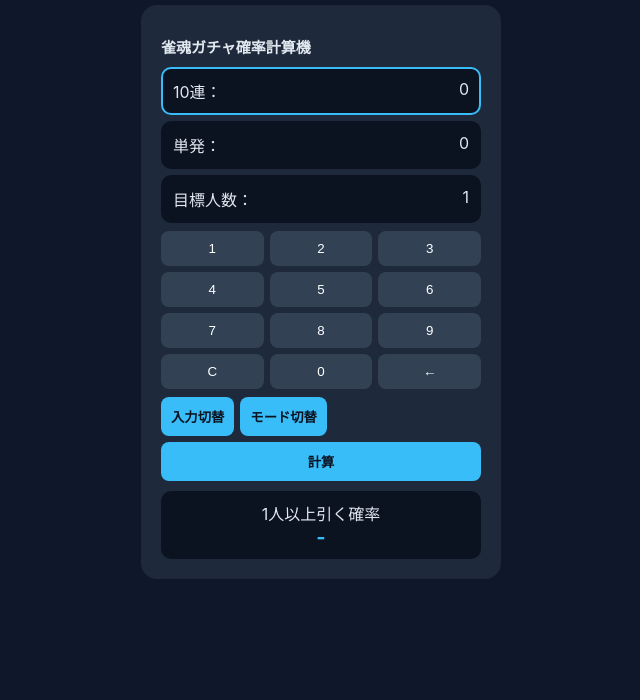
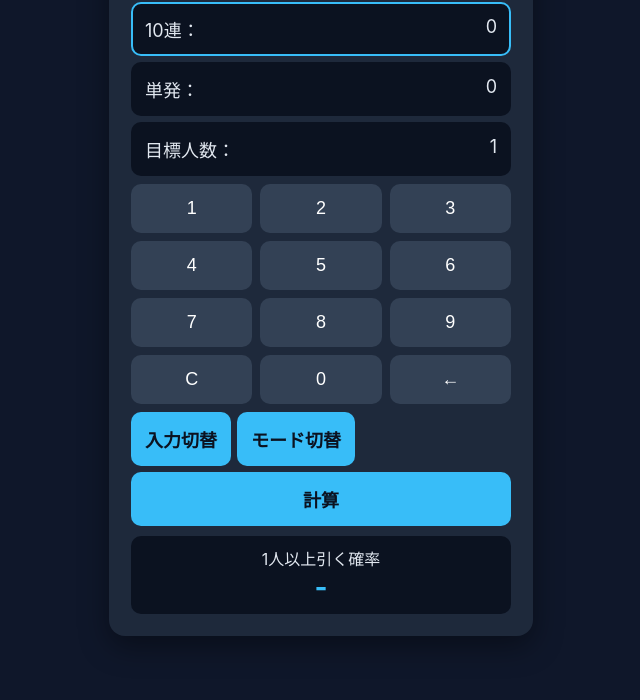
Before and after one commit to NO-KINreiji/mahjongsoulgacha, a plain HTML site: page index.html in a window 1280 px wide. Shown: the part 116-816 px from the top of the page, without its empty margins (319-959 px from the left). Drawn offline with Linux system fonts and the light colour scheme.

Commit message:
Update index.html

```diff
--- a/index.html
+++ b/index.html
@@ -2,10 +2,19 @@
 <html lang="ja">
 <head>
 <meta charset="UTF-8">
-<meta name="viewport" content="width=device-width, initial-scale=1.0">
+
+<!-- 🔒 拡大禁止 -->
+<meta name="viewport" content="width=device-width, initial-scale=1.0, maximum-scale=1.0, user-scalable=no">
+
 <title>雀魂ガチャ確率計算機</title>
 
 <style>
+:root {
+  --card-width: min(92vw, 380px);
+  --font-main: clamp(14px, 2.5vw, 18px);
+  --font-big: clamp(20px, 5vw, 28px);
+}
+
 body {
   font-family: -apple-system, BlinkMacSystemFont, "Segoe UI", sans-serif;
   background: #0f172a;
@@ -14,42 +23,60 @@ body {
   justify-content: center;
   align-items: center;
   min-height: 100vh;
+  margin: 0;
+
+  /* ダブルタップ防止 */
+  touch-action: manipulation;
 }
 
 .card {
   background: #1e293b;
-  padding: 20px;
+  padding: clamp(14px, 3vw, 22px);
   border-radius: 16px;
-  width: 320px;
+  width: var(--card-width);
+  box-shadow: 0 10px 30px rgba(0,0,0,0.4);
 }
 
-h1 { font-size: 15px; margin-bottom: 10px; }
+h1 {
+  font-size: clamp(14px, 3vw, 18px);
+  margin-bottom: 10px;
+  text-align: center;
+}
 
 .display {
   background: #0b1220;
-  padding: 10px;
+  padding: clamp(8px, 2vw, 12px);
   border-radius: 10px;
   margin-bottom: 6px;
   display: flex;
   justify-content: space-between;
   border: 2px solid transparent;
+  font-size: var(--font-main);
 }
 
-.display.active { border-color: #38bdf8; }
+.display.active {
+  border-color: #38bdf8;
+}
 
 .pad {
   display: grid;
-  grid-template-columns: repeat(3,1fr);
-  gap: 6px;
+  grid-template-columns: repeat(3, 1fr);
+  gap: clamp(5px, 1.5vw, 8px);
   margin-top: 8px;
 }
 
 button {
-  padding: 10px;
+  padding: clamp(10px, 2.5vw, 14px);
+  font-size: clamp(14px, 3vw, 18px);
   border: none;
-  border-radius: 8px;
+  border-radius: 10px;
   background: #334155;
   color: white;
+  cursor: pointer;
+}
+
+button:active {
+  transform: scale(0.95);
 }
 
 .control {
@@ -73,7 +100,7 @@ button {
 }
 
 .big {
-  font-size: 20px;
+  font-size: var(--font-big);
   color: #38bdf8;
   font-weight: bold;
 }
@@ -119,17 +146,25 @@ button {
 </div>
 
 <script>
+// ダブルタップズーム防止（iOS対策）
+let lastTouchEnd = 0;
+document.addEventListener('touchend', function (event) {
+  const now = Date.now();
+  if (now - lastTouchEnd <= 300) {
+    event.preventDefault();
+  }
+  lastTouchEnd = now;
+}, false);
+
 let target="ten";
 let ten="0", one="0", k="1";
-let mode="get"; // get or fail
+let mode="get";
 
 function updateLabel(){
   const kk = Number(k);
-  if(mode==="get"){
-    label.innerText = kk + "人以上引く確率";
-  }else{
-    label.innerText = kk + "人以上引けない確率";
-  }
+  label.innerText = (mode==="get")
+    ? kk + "人以上引く確率"
+    : kk + "人以上引けない確率";
 }
 
 function update(){
@@ -141,7 +176,7 @@ function update(){
   d1.classList.toggle("active",target==="one");
   dk.classList.toggle("active",target==="k");
 
-  updateLabel(); // ←ここが重要
+  updateLabel();
 }
 
 function press(n){
@@ -172,10 +207,9 @@ function switchTarget(){
 
 function switchMode(){
   mode = mode==="get"?"fail":"get";
-  update(); // ←ここでラベルも更新される
+  update();
 }
 
-// nCk
 function comb(n,r){
   if(r>n) return 0;
   let res=1;
@@ -185,7 +219,6 @@ function comb(n,r){
   return res;
 }
 
-// 二項分布
 function binom(n,k,p){
   return comb(n,k)*Math.pow(p,k)*Math.pow(1-p,n-k);
 }
```
